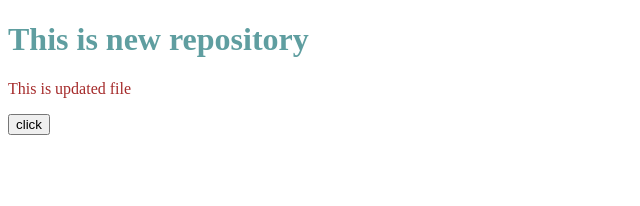
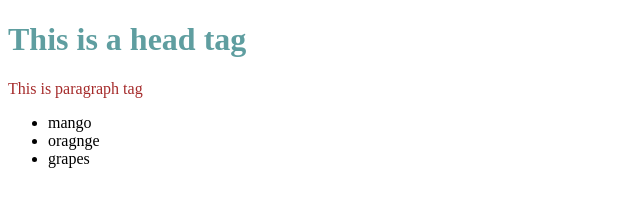
Before and after one commit to MdAasif06/localRepo, a plain HTML site: page index.html in a window 1280 px wide. Shown: the whole page, without its empty margins (0-640 px from the left). Drawn offline with Linux system fonts and the light colour scheme.

Commit message:
add a ul list in html file

```diff
--- a/index.html
+++ b/index.html
@@ -7,9 +7,13 @@
     <link rel="stylesheet" href="style.css">
 </head>
 <body>
-    <h1>This is new repository</h1>
-    <p>This is updated file</p>
-    <button>click</button>
+    <h1>This is a head tag</h1>
+    <p>This is paragraph tag</p>
+    <ul>
+        <li>mango</li>
+        <li>oragnge</li>
+        <li>grapes</li>
+    </ul>
 
 </body>
 </html>
```
